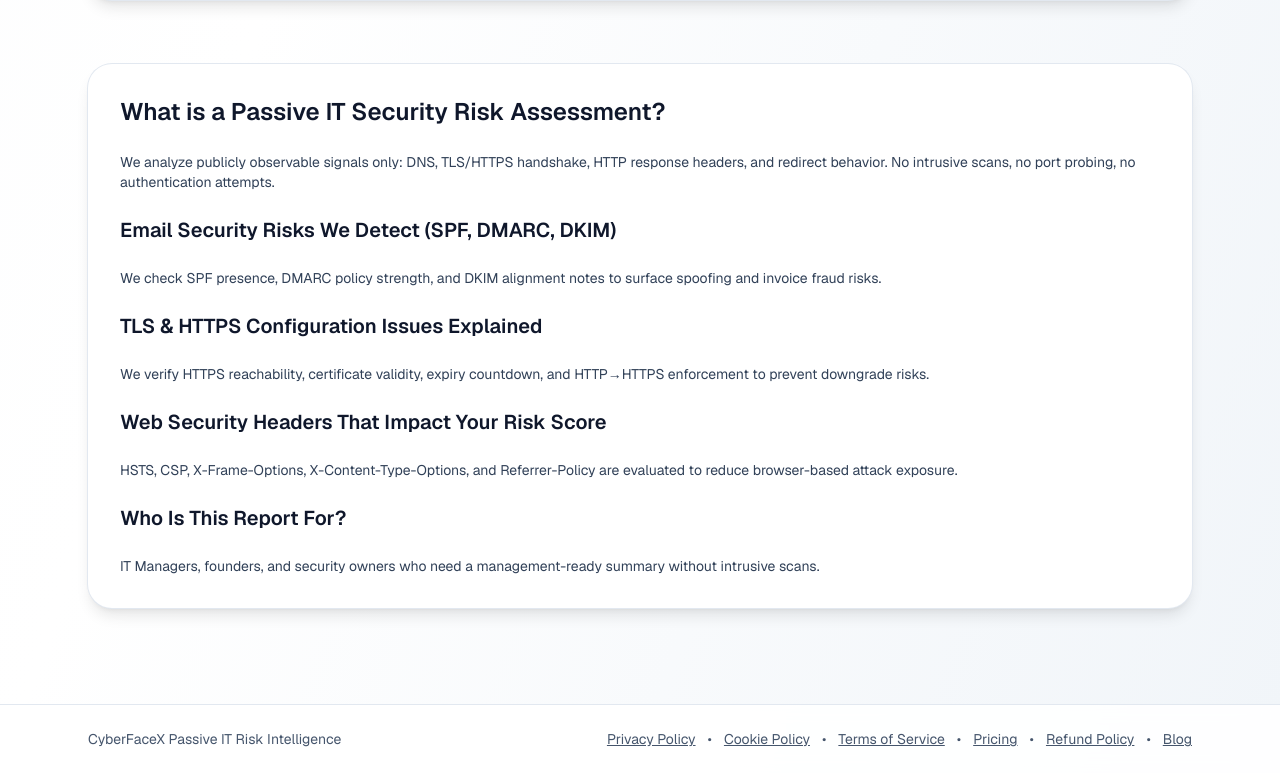
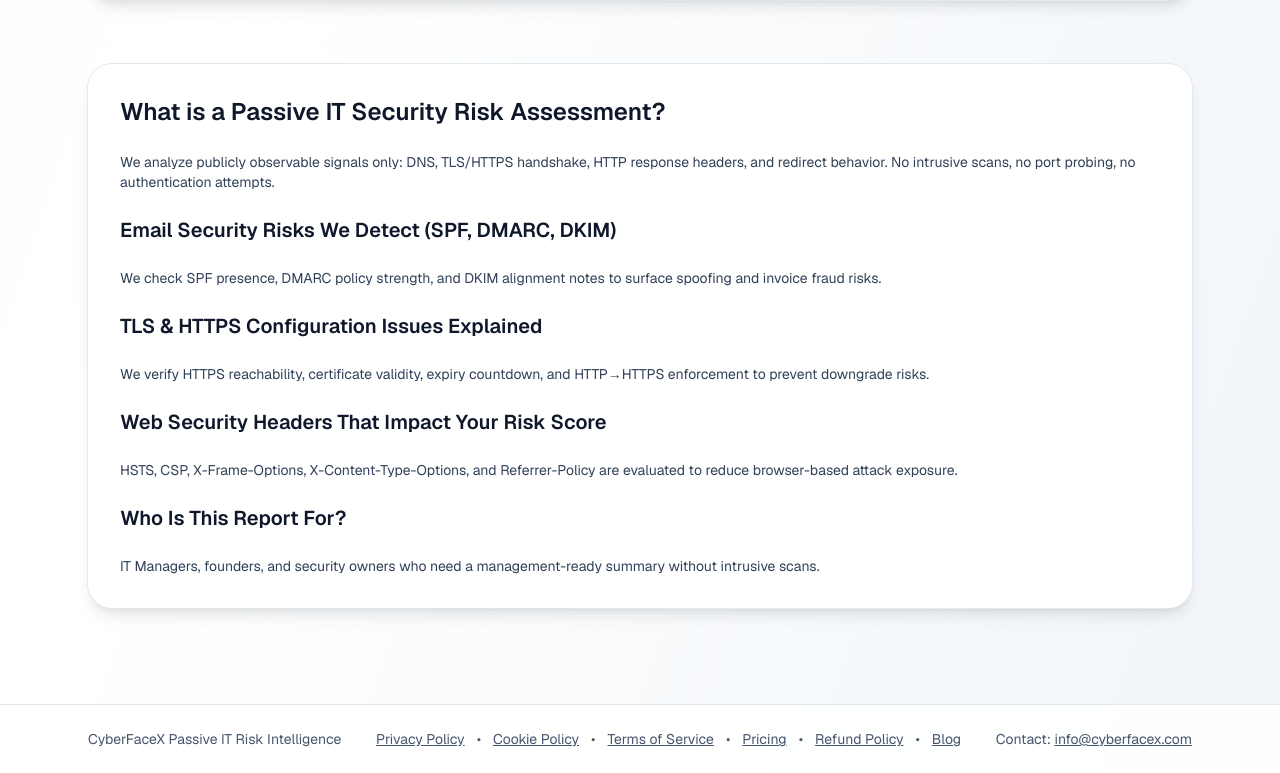
Before and after one commit to Siyahiherif/riskreport, a Next.js app: page / in a window 1280 px wide. Shown: the part 3002-3775 px from the top of the page. Built offline with nearby package versions, Linux system fonts and the light colour scheme.

Commit message:
Add contact email to footer

```diff
--- a/app/compliance/page.tsx
+++ b/app/compliance/page.tsx
@@ -288,6 +288,9 @@ export default function CompliancePage() {
             CyberFaceX, bu dokümanların kullanımı sonucu oluşabilecek doğrudan veya dolaylı zararlardan sorumlu
             tutulamaz.
           </p>
+          <p className="mt-2 text-xs text-slate-500">
+            Iletisim: <a className="underline" href="mailto:info@cyberfacex.com">info@cyberfacex.com</a>
+          </p>
         </div>
       </div>
     </div>
--- a/app/page.tsx
+++ b/app/page.tsx
@@ -333,6 +333,9 @@ export default function Home() {
             <span>•</span>
             <a className="underline hover:text-slate-900" href="/blog">Blog</a>
           </div>
+          <div>
+            Contact: <a className="underline hover:text-slate-900" href="mailto:info@cyberfacex.com">info@cyberfacex.com</a>
+          </div>
         </div>
       </footer>
     </div>
```
